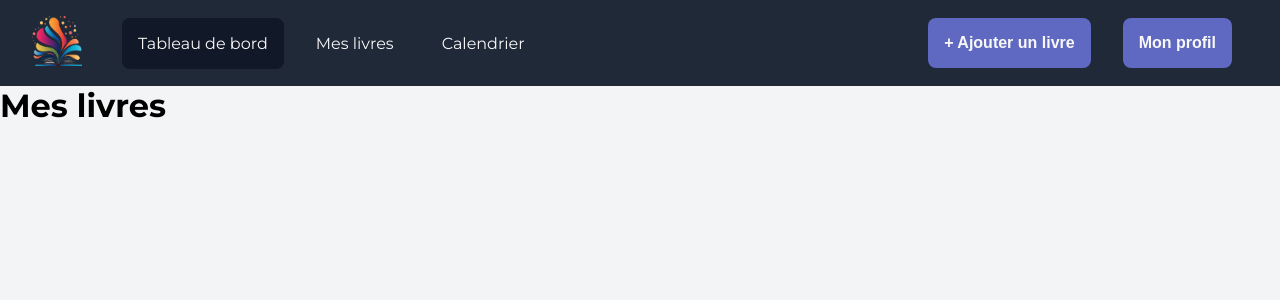
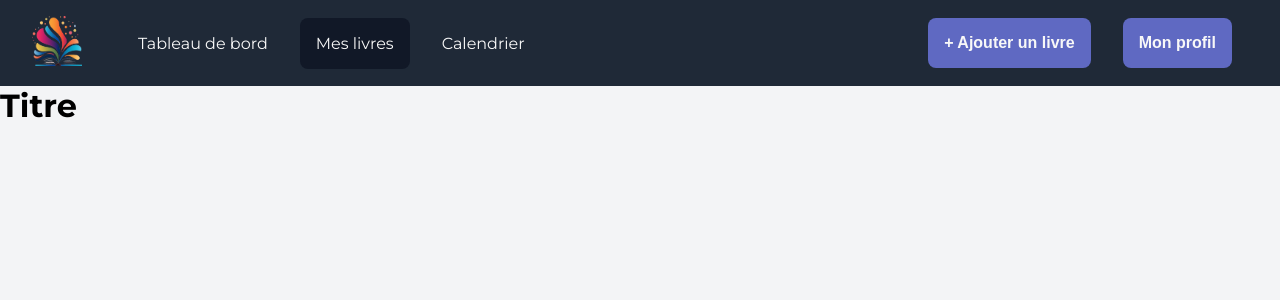
Before and after one commit to NicolasSaumont/easyLibrary, a Nuxt app: page /livres in a window 1280 px wide. Shown: the top 300 px of the page. Built offline with nearby package versions, Linux system fonts and the light colour scheme.

Commit message:
feat: add class active on click in navbar links + add page title component

```diff
--- a/components/Navbar.vue
+++ b/components/Navbar.vue
@@ -14,18 +14,31 @@ defineProps({
 <template>
   <div class="navbar">
     <div class="navigation">
-      <nuxt-link to="/" href="/">
+      <nuxt-link to="/" exact class="navigation-link">
         <img class="logo" src="/logo_easyLibrary.png" alt="easyLibrary" />
       </nuxt-link>
       <ul class="navigation-items">
-        <nuxt-link to="/" class="active">
-          <li class="navigation-item">Tableau de bord</li>
+        <nuxt-link
+          to="/"
+          exact
+          class="navigation-link"
+          :class="{ active: $route.path === '/' }"
+        >
+          Tableau de bord
         </nuxt-link>
-        <nuxt-link to="/livres">
-          <li class="navigation-item">Mes livres</li>
+        <nuxt-link
+          to="/livres"
+          class="navigation-link"
+          :class="{ active: $route.path === '/livres' }"
+        >
+          Mes livres
         </nuxt-link>
-        <nuxt-link to="/calendrier">
-          <li class="navigation-item">Calendrier</li>
+        <nuxt-link
+          to="/calendrier"
+          class="navigation-link"
+          :class="{ active: $route.path === '/calendrier' }"
+        >
+          Calendrier
         </nuxt-link>
       </ul>
     </div>
--- /dev/null
+++ b/components/PageTitle.vue
@@ -0,0 +1,3 @@
+<template>
+  <h1>Titre</h1>
+</template>
--- a/pages/livres.vue
+++ b/pages/livres.vue
@@ -1,5 +1,9 @@
-<script lang="ts" setup></script>
+<script lang="ts" setup>
+import PageTitle from '~/components/PageTitle.vue';
+</script>
+
 <template>
-  <h1>Mes livres</h1>
+  <PageTitle />
 </template>
+
 <style></style>
```
